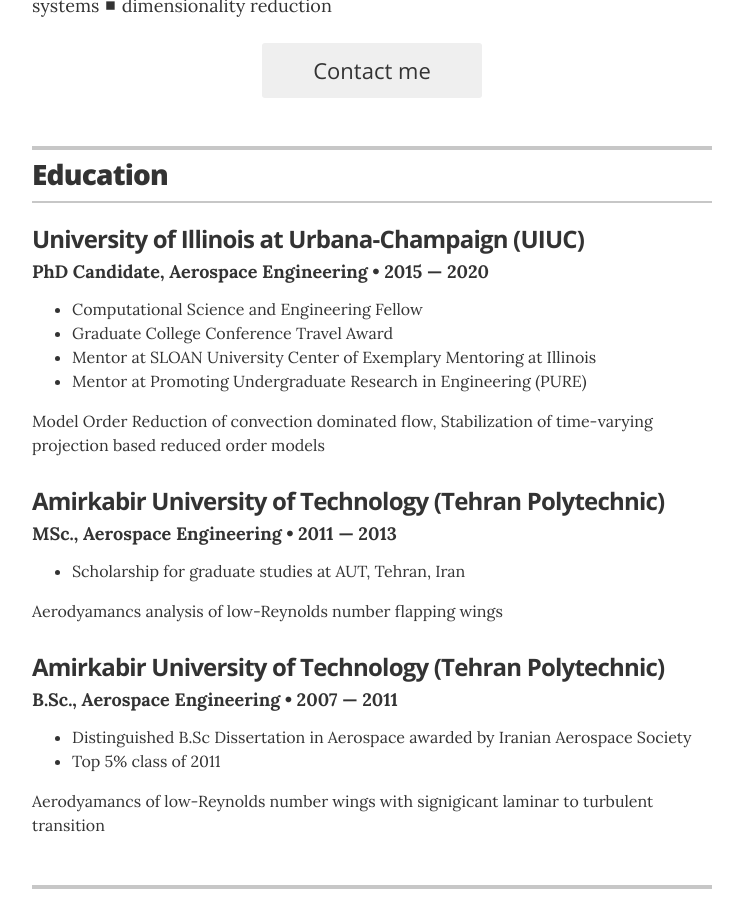
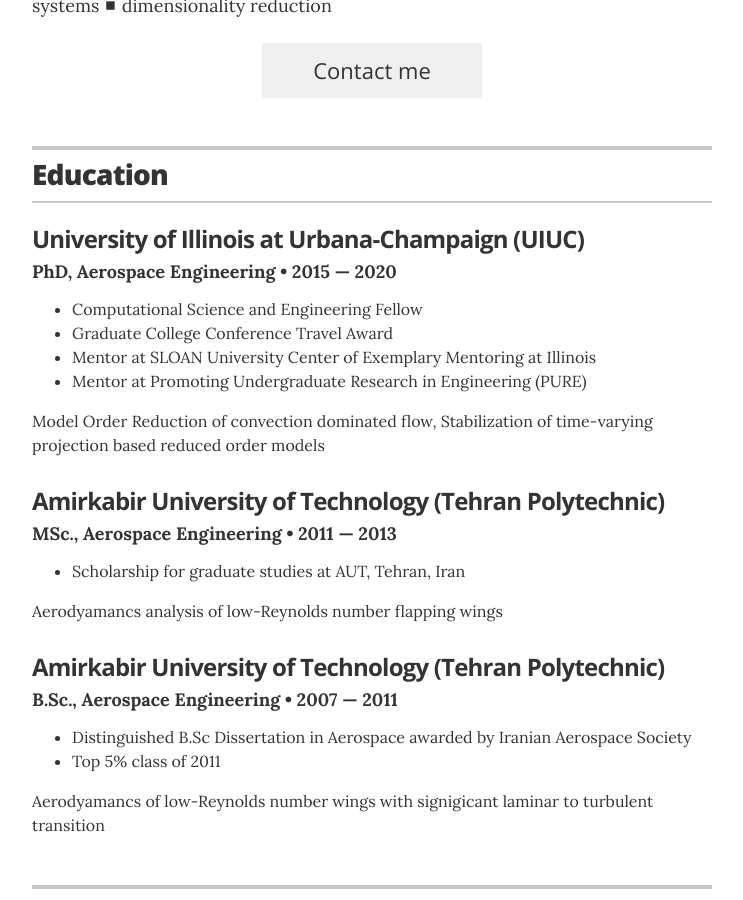
Before and after one commit to rmojgani/rmojgani.github.io, a Jekyll site: the page built from index.html, in a window 1280 px wide and 900 px high, scrolled down 361 px. Shown: the whole window, without its empty margins (268-1011 px from the left). Built offline with Jekyll 4.4.1, drawn with Linux system fonts in a browser that asks for light colours.

Commit message:
PhD update

```diff
--- a/_data/education.yml
+++ b/_data/education.yml
@@ -1,5 +1,5 @@
 # Degree
-- degree: PhD Candidate, Aerospace Engineering
+- degree: PhD, Aerospace Engineering
   uni: University of Illinois at Urbana-Champaign (UIUC)
   year: 2015 &mdash; 2020
   awards:
```
